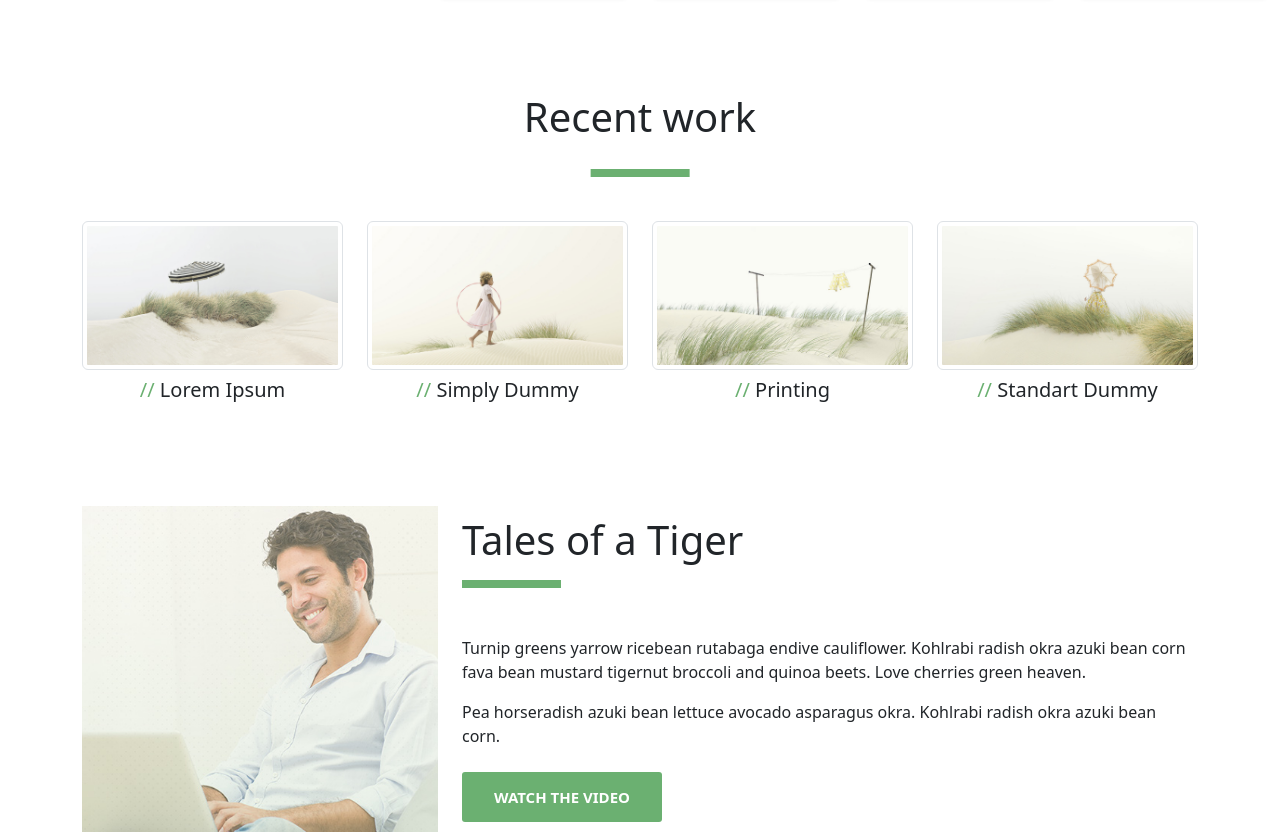
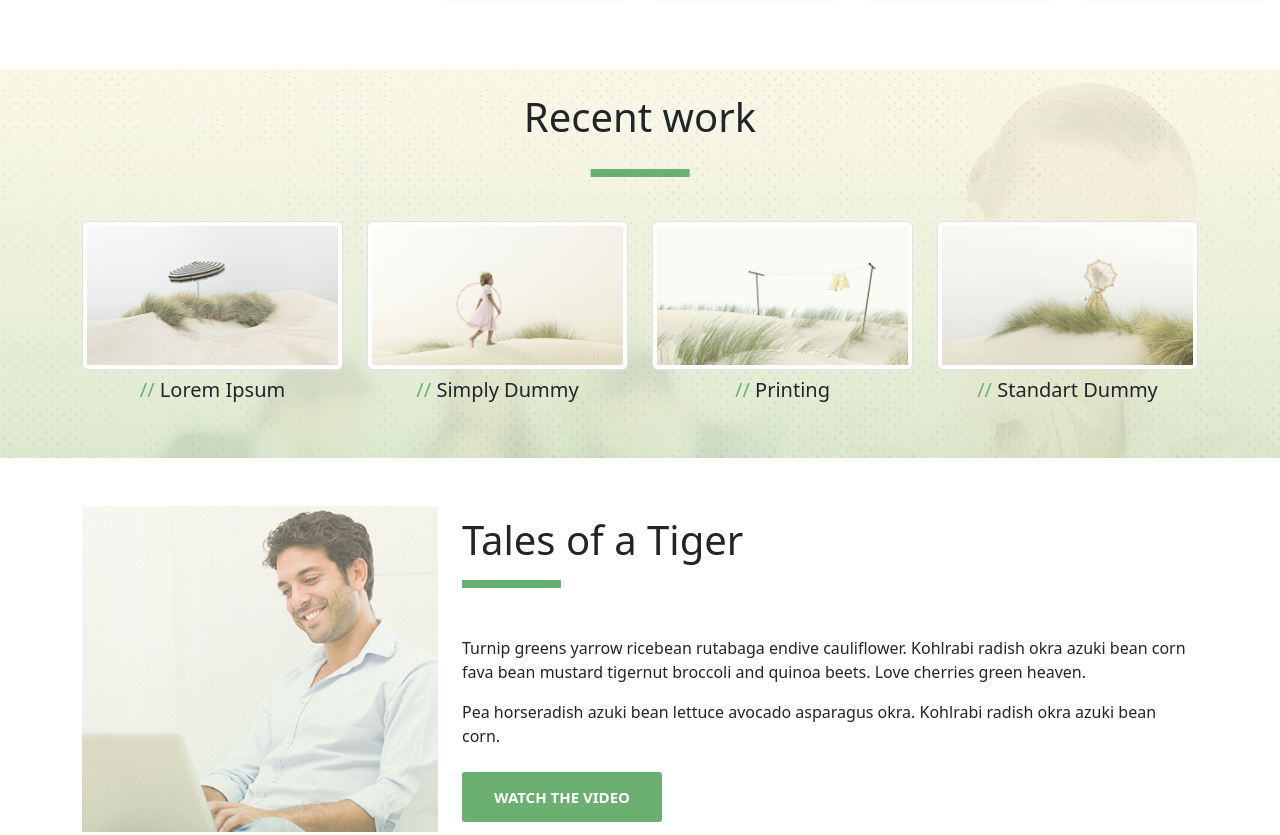
Before and after one commit to Fayzee1406/Responsive-Landing-Page-Based-on-Figma-Design-Using-Bootstrap-5, a plain HTML site: page index.html in a window 1280 px wide. Shown: the part 1475-2310 px from the top of the page. Drawn offline with nearby package versions, Linux system fonts and the light colour scheme.

Commit message:
Update style.css

```diff
--- a/css/style.css
+++ b/css/style.css
@@ -169,7 +169,7 @@
 /* recent work style */
 
 .react-backround{
-     background-image: url(3cc856f927993f436a788f6deb97a058f3203c39.png);
+       background-image: url(/3cc856f927993f436a788f6deb97a058f3203c39.png);
 }
 
 .describtion{
```
